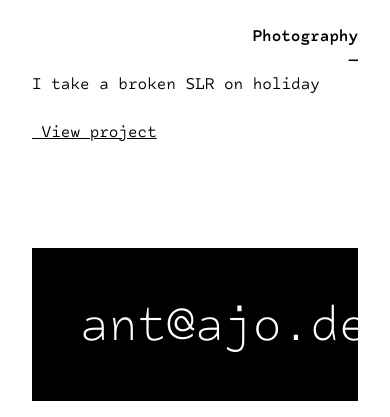
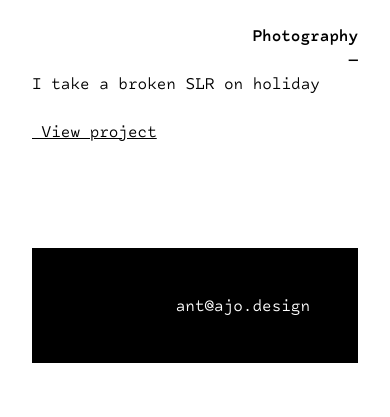
Before and after one commit to antorant/antorant.github.io, a PHP site: page / in a window 390 px wide; the page is wider, and only the part inside the window is pictured. Shown: the part 3140-3557 px from the top of that part. After the commit the page ends 3503 px from the top of that part, so only its background shows below. Run offline with PHP 8.4, Linux system fonts and the light colour scheme.

Commit message:
Reduce contact link size on small screens

```diff
--- a/css/style.css
+++ b/css/style.css
@@ -195,10 +195,17 @@ a.contact-link {
   background-color: black;
   color: white;
   display: block;
-  font-family: 'tm-light';
-  font-size: 3rem;
+  font-family: 'tm-regular';
+  font-size: 1rem;
   padding: 3rem;
   text-align: right;
   text-decoration: none;
   width: 100%;
 }
+
+@media only screen and (min-width : 767px) {
+  a.contact-link {
+    font-family: 'tm-light';
+    font-size: 3rem;
+  }
+}
```
